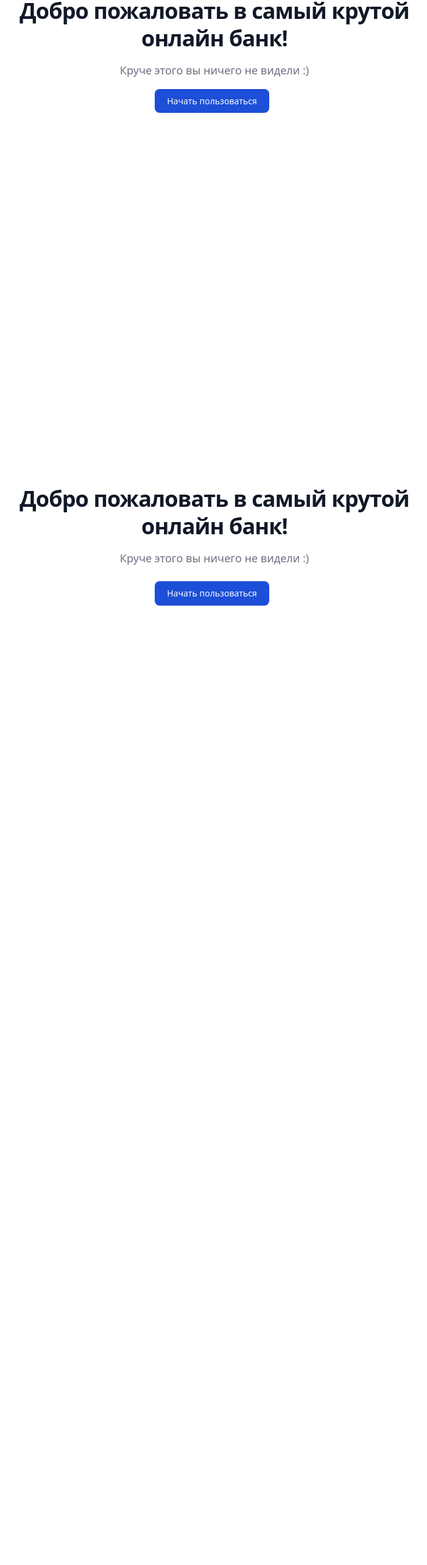
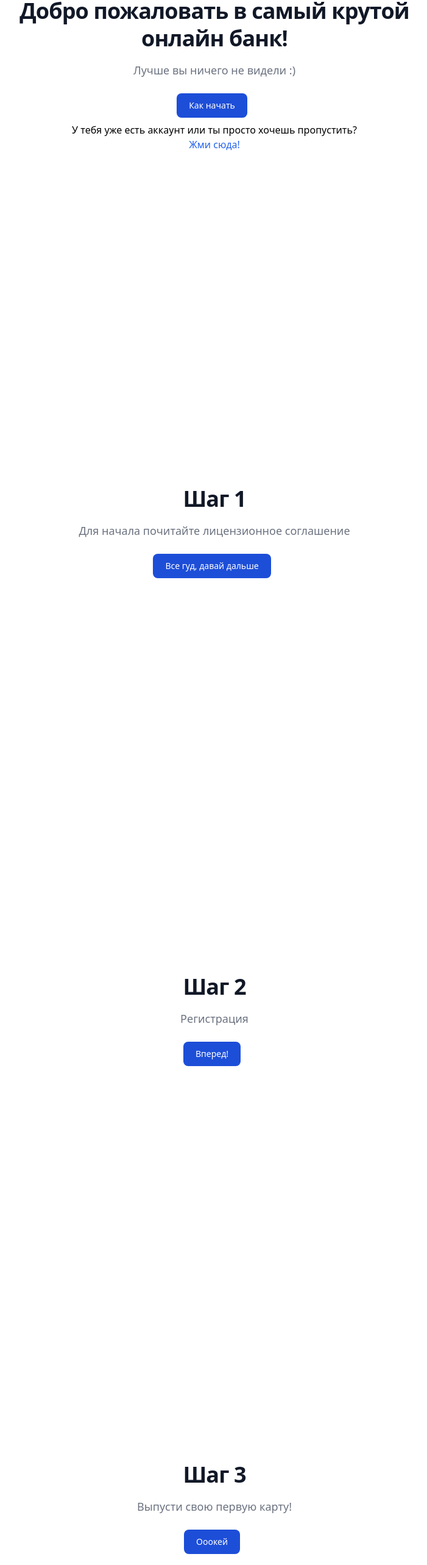
Before and after one commit to Pavewleln/Banking-Transaction-Management-Frontend, a React (Create React App) app: page /welcome in a window 1280 px wide. Shown: the part 69-2635 px from the top of the page at 61% size, without its empty margins (288-989 px from the left). Before the commit the page ends 1600 px from the top, so only its background shows below. Built offline with nearby package versions, Linux system fonts and the light colour scheme.

Commit message:
До верстал страницу welcome, разделил на компоненты. Осталось приступить к главному функционалу и не забыть накидать инструкций в страницу welcome

```diff
--- /dev/null
+++ b/src/components/CustomLink.tsx
@@ -0,0 +1,13 @@
+import {Link} from "react-router-dom";
+import {FC} from "react";
+interface ICustomLink {
+    text: string,
+    to: string
+}
+export const CustomLink: FC<ICustomLink> = ({text, to}) => {
+    return (
+        <Link className="font-medium text-blue-600 dark:text-blue-500 hover:underline" to={to}>
+            {text}
+        </Link>
+    )
+}
--- /dev/null
+++ b/src/components/WelcomeStepPage.tsx
@@ -0,0 +1,37 @@
+import {FC, ReactNode, RefObject} from "react";
+import {Link} from "react-router-dom";
+
+interface IWelcomeStepPage {
+    anchor: RefObject<HTMLDivElement>,
+    children?: ReactNode,
+    transitionTop?: () => void,
+}
+
+export const WelcomeStepPage: FC<IWelcomeStepPage> = ({
+                                                          anchor,
+                                                          children,
+                                                          transitionTop
+                                                      }) => {
+    return (
+        <section ref={anchor} className="bg-white dark:bg-gray-900 h-screen relative">
+            <div className="py-8 px-4 mx-auto my-auto max-w-screen-xl sm:py-16 lg:px-6">
+                <div className="mx-auto max-w-screen-sm text-center">
+                    {children}
+                </div>
+            </div>
+            {transitionTop && <div className="absolute bottom-10 right-10">
+                <button className={"flex items-center hover:text-cyan-600 transition"}
+                        onClick={transitionTop}>
+                    К началу
+                    <svg xmlns="http://www.w3.org/2000/svg" fill="none" viewBox="0 0 24 24" strokeWidth="1.5"
+                         stroke="currentColor" className="w-6 h-6">
+                        <path strokeLinecap="round" strokeLinejoin="round"
+                              d="M8.25 6.75L12 3m0 0l3.75 3.75M12 3v18"/>
+                    </svg>
+                </button>
+            </div>
+            }
+
+        </section>
+    )
+}
--- a/src/pages/Welcome.tsx
+++ b/src/pages/Welcome.tsx
@@ -1,38 +1,84 @@
-export const Welcome = () => {
+import {FC, RefObject, useRef} from "react";
+import {WelcomeStepPage} from "../components/WelcomeStepPage";
+import {Link} from "react-router-dom";
+import {CustomLink} from "../components/CustomLink";
+
+export const Welcome: FC = () => {
+    const start = useRef<HTMLDivElement>(null)
+    const step1 = useRef<HTMLDivElement>(null)
+    const step2 = useRef<HTMLDivElement>(null)
+    const step3 = useRef<HTMLDivElement>(null)
+    const end = useRef<HTMLDivElement>(null)
+    const buttonHandler = (ref: RefObject<HTMLDivElement>) => {
+        ref.current?.scrollIntoView({
+            behavior: 'smooth',
+            block: 'start'
+        })
+    };
     return (
         <div className={"max-h-full"}>
-            <section className="bg-white dark:bg-gray-900 h-screen">
-                <div className="py-8 px-4 mx-auto my-auto max-w-screen-xl sm:py-16 lg:px-6">
-                    <div className="mx-auto max-w-screen-sm text-center">
+            <WelcomeStepPage anchor={start}>
                 <h1 className="mb-4 text-4xl tracking-tight font-extrabold leading-tight text-gray-900 dark:text-white">
                     Добро пожаловать в самый крутой онлайн банк!
                 </h1>
                 <p className="mb-6 font-light text-gray-500 dark:text-gray-400 md:text-lg">
-                            Круче этого вы ничего не видели :)
+                    Лучше вы ничего не видели :)
                 </p>
-                        <a href={"#step1"}
+                <button onClick={() => buttonHandler(step1)}
                         className="text-white bg-primary-700 hover:bg-primary-800 focus:ring-4 focus:ring-primary-300 font-medium rounded-lg text-sm px-5 py-2.5 mr-2 mb-2 dark:bg-primary-600 dark:hover:bg-primary-700 focus:outline-none dark:focus:ring-primary-800">
-                            Начать пользоваться
-                        </a>
-                    </div>
-                </div>
-            </section>
-            <section id={"step1"} className="bg-white dark:bg-gray-900 h-screen">
-                <div className="py-8 px-4 mx-auto my-auto max-w-screen-xl sm:py-16 lg:px-6">
-                    <div className="mx-auto max-w-screen-sm text-center">
+                    Как начать
+                </button>
+                <p>У тебя уже есть аккаунт или ты просто хочешь пропустить? </p>
+                <CustomLink text={"Жми сюда!"} to={"/signIn"}/>
+            </WelcomeStepPage>
+            <WelcomeStepPage anchor={step1}>
                 <h1 className="mb-4 text-4xl tracking-tight font-extrabold leading-tight text-gray-900 dark:text-white">
-                            Добро пожаловать в самый крутой онлайн банк!
+                    Шаг 1
                 </h1>
                 <p className="mb-6 font-light text-gray-500 dark:text-gray-400 md:text-lg">
-                            Круче этого вы ничего не видели :)
+                    Для начала почитайте лицензионное соглашение
                 </p>
-                        <button
+                <button onClick={() => buttonHandler(step2)}
                         className="text-white bg-primary-700 hover:bg-primary-800 focus:ring-4 focus:ring-primary-300 font-medium rounded-lg text-sm px-5 py-2.5 mr-2 mb-2 dark:bg-primary-600 dark:hover:bg-primary-700 focus:outline-none dark:focus:ring-primary-800">
-                            Начать пользоваться
+                    Все гуд, давай дальше
                 </button>
-                    </div>
-                </div>
-            </section>
+            </WelcomeStepPage>
+            <WelcomeStepPage anchor={step2}>
+                <h1 className="mb-4 text-4xl tracking-tight font-extrabold leading-tight text-gray-900 dark:text-white">
+                    Шаг 2
+                </h1>
+                <p className="mb-6 font-light text-gray-500 dark:text-gray-400 md:text-lg">
+                    Регистрация
+                </p>
+                <button onClick={() => buttonHandler(step3)}
+                        className="text-white bg-primary-700 hover:bg-primary-800 focus:ring-4 focus:ring-primary-300 font-medium rounded-lg text-sm px-5 py-2.5 mr-2 mb-2 dark:bg-primary-600 dark:hover:bg-primary-700 focus:outline-none dark:focus:ring-primary-800">
+                    Вперед!
+                </button>
+            </WelcomeStepPage>
+            <WelcomeStepPage anchor={step3}>
+                <h1 className="mb-4 text-4xl tracking-tight font-extrabold leading-tight text-gray-900 dark:text-white">
+                    Шаг 3
+                </h1>
+                <p className="mb-6 font-light text-gray-500 dark:text-gray-400 md:text-lg">
+                    Выпусти свою первую карту!
+                </p>
+                <button onClick={() => buttonHandler(end)}
+                        className="text-white bg-primary-700 hover:bg-primary-800 focus:ring-4 focus:ring-primary-300 font-medium rounded-lg text-sm px-5 py-2.5 mr-2 mb-2 dark:bg-primary-600 dark:hover:bg-primary-700 focus:outline-none dark:focus:ring-primary-800">
+                    Ооокей
+                </button>
+            </WelcomeStepPage>
+            <WelcomeStepPage anchor={end}
+                transitionTop={() => buttonHandler(start)}
+            >
+                <h1 className="mb-4 text-4xl tracking-tight font-extrabold leading-tight text-gray-900 dark:text-white">
+                    Последний шаг
+                </h1>
+                <p className="mb-6 font-light text-gray-500 dark:text-gray-400 md:text-lg">
+                    Наслаждайся онлайн банком. Больше ничего и не надо :)
+                </p>
+                <CustomLink text={"Начать пользоваться"} to={"/signUp"}/>
+            </WelcomeStepPage>
+
         </div>
     )
 }
```
Lines whose indentation alone changed are shown as unchanged.
